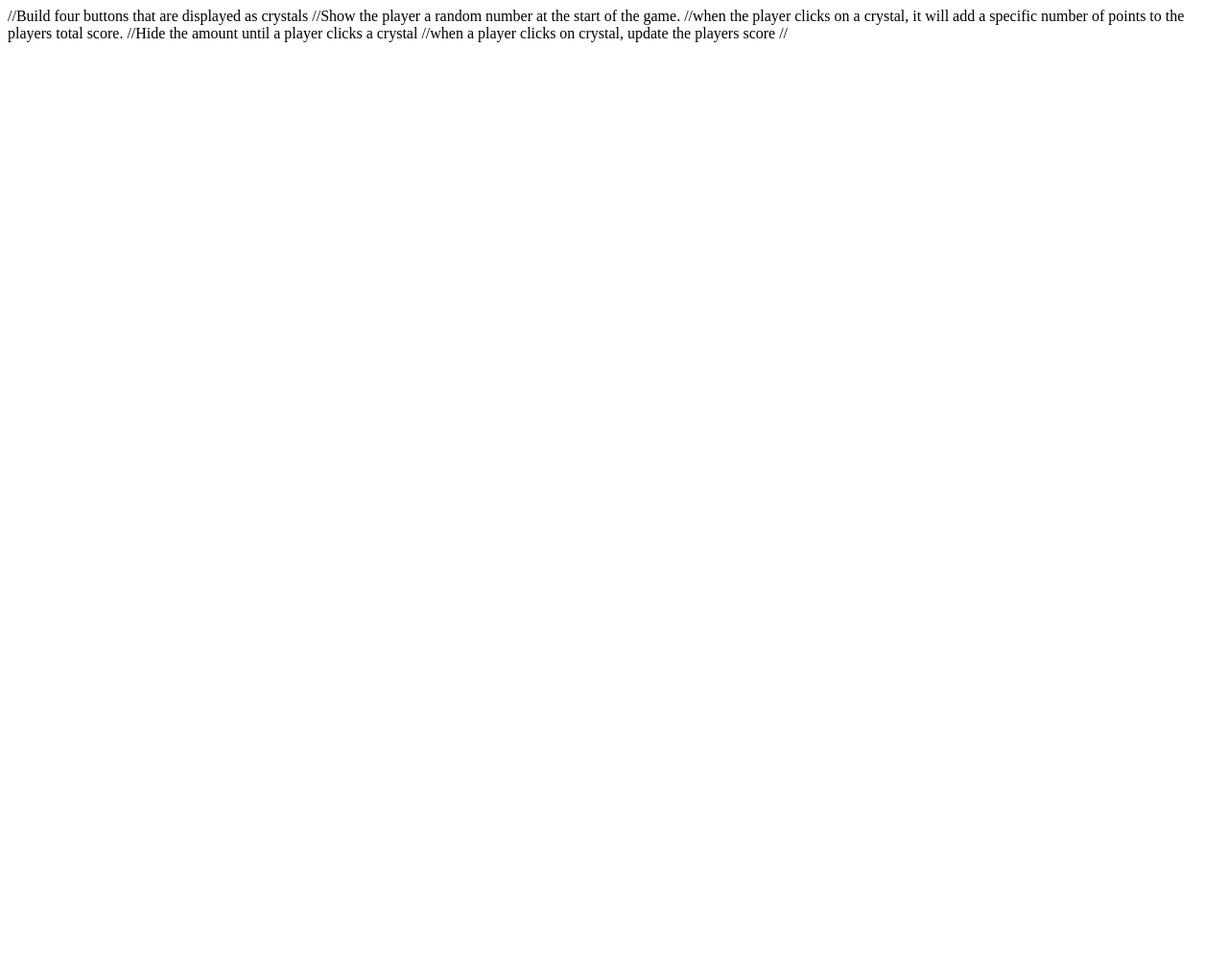
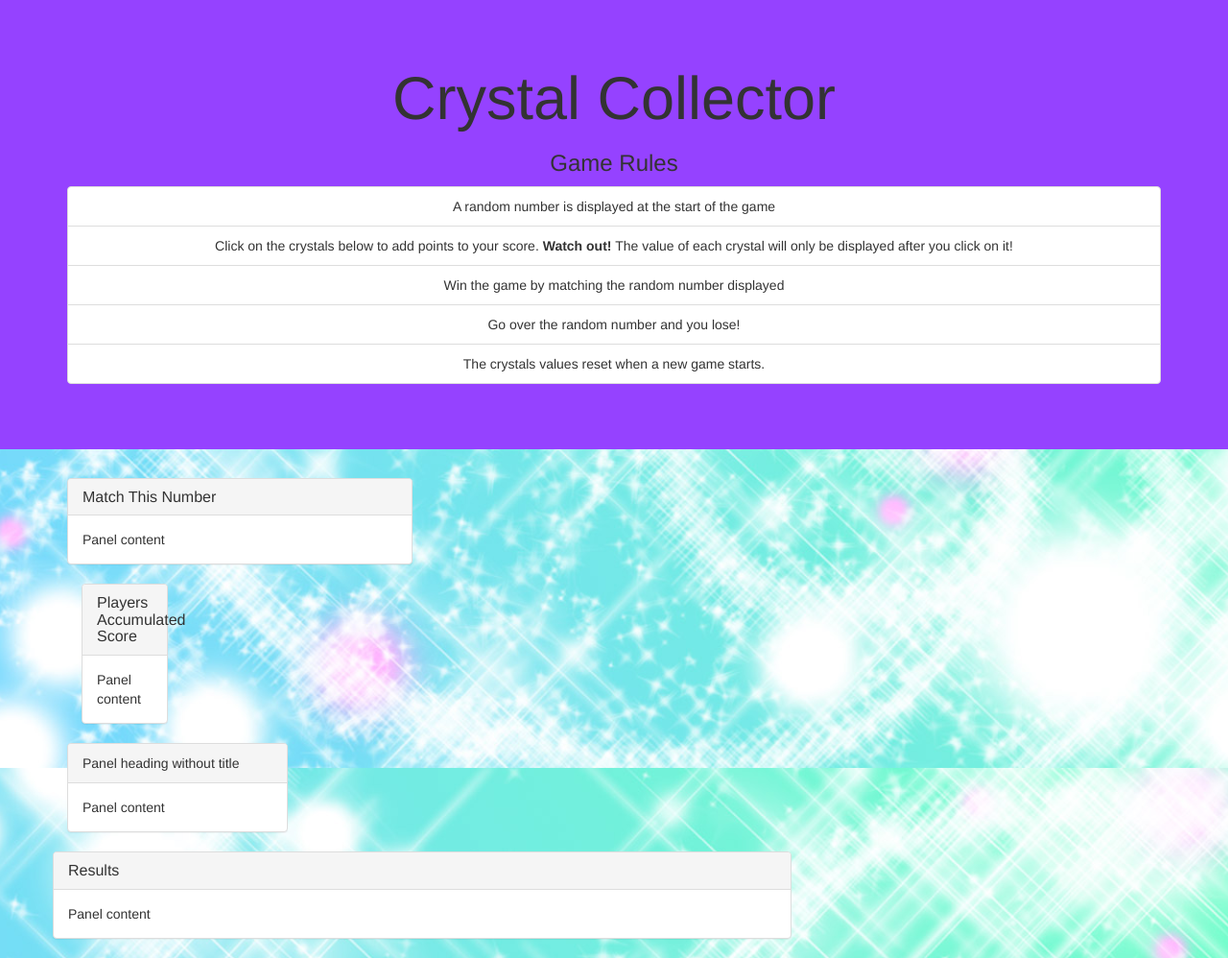
Before and after one commit to rgeffre/Crystal_Collector_Game, a plain HTML site: page Index.html in a window 1280 px wide. Shown: the whole page at 96% size. Before the commit the page ends 800 px from the top, so only its background shows below. Drawn offline with nearby package versions, Linux system fonts and the light colour scheme.

Commit message:
third updates

```diff
--- a/Index.html
+++ b/Index.html
@@ -1,10 +1,93 @@
-//Build four buttons that are displayed as crystals
+<!DOCTYPE html>
+<html lang="en-US">
+<head>
+	<meta charset="UTF-8">
+	<title>Crystal Collector Game</title>
+	<!-- Added link to the jQuery library -->
+	<script src="https://cdnjs.cloudflare.com/ajax/libs/jquery/3.2.1/jquery.min.js"></script>
+	<!-- Added a link to Bootstrap -->
+	<link rel="stylesheet" href="https://maxcdn.bootstrapcdn.com/bootstrap/3.3.6/css/bootstrap.min.css" integrity="sha384-1q8mTJOASx8j1Au+a5WDVnPi2lkFfwwEAa8hDDdjZlpLegxhjVME1fgjWPGmkzs7" crossorigin="anonymous">
+	<!-- Added css stylesheet to set custom styles -->
+	<link rel="stylesheet" href="assets/css/style.css">
 
-//Show the player a random number at the start of the game.
+</head>
+<body>
 
-//when the player clicks on a crystal, it will add a specific number of points to the players total score.
-	//Hide the amount until a player clicks a crystal
+	<div class="jumbotron">
+  	<div class="container">
+    	<h1 class="text-center">Crystal Collector</h1>
+    	<h3 class= "text-center">Game Rules</h3>
+      	<ul class="list-group text-center">
+         	<li class="list-group-item">A random number is displayed at the start of the game</li>
+         	<li class="list-group-item">Click on the crystals below to add points to your score. <strong> Watch out!</strong> The value of each crystal will only be displayed after you click on it!</li>
+         	<li class="list-group-item">Win the game by matching the random number displayed</li>
+         	<li class="list-group-item">Go over the random number and you lose!</li>
+         	<li class="list-group-item">The crystals values reset when a new game starts.</li>
+      	</ul>
+  	</div>
+	</div>
 
-	//when a player clicks on crystal, update the players score
+	<div class="container">
+  	<div class="row">
+			<!-- Random Number Panel -->
+    	<div class="col-lg-4">
+    	 	<div class="panel panel-default">
+        	<div class="panel-heading">
+          	<h3 class="panel-title">Match This Number</h3>
+        	</div> <!--Panel heading -->
 
-//
+        	<div class="panel-body">
+          	Panel content
+        	</div> <!-- Panel Body -->
+     		</div>
+
+    	<!-- Players Accumulated Score Panel -->
+    	<div class="col-lg-4">
+    	<div class="w-100">
+    	  <div class="panel panel-default">
+        	<div class="panel-heading">
+          	<h3 class="panel-title">Players Accumulated Score</h3>
+        	</div>
+
+        	<div class="panel-body">
+           	Panel content
+        	</div> <!-- Panel Body -->
+     		</div> <!-- Panel default -->
+   	 	</div> <!-- Panel column -->
+		</div>
+
+		<div class="row">
+
+				<!-- Crystal Buttons Panel-->
+		 		<div class="col-lg-8">
+		 			<div class="panel panel-default">
+  	  			<div class="panel-heading">Panel heading without title</div>
+  	   				<div class="panel-body">
+         				Panel content
+       				</div>
+     				</div> <!-- Panel heading -->
+     			</div> <!-- Panel default -->
+     		</div> <!-- Panel column -->
+     	</div> <!-- Panel Row -->
+
+			<div class="row">
+
+				<!-- Results Panel -->
+				<div class="col-lg-8">
+					<div class="panel panel-default">
+     				<div class="panel-heading">
+       				<h3 class="panel-title">Results</h3>
+     				</div>
+
+     				<div class="panel-body">
+       				Panel content
+     				</div>
+					</div> <!-- Panel heading -->
+				</div> <!-- Panel default -->
+     		</div> <!-- Panel column -->
+     	</div> <!-- Panel Row -->
+    </div>
+	</div> <!-- Container -->
+
+</body>
+</html>
--- a/assets/css/style.css
+++ b/assets/css/style.css
@@ -0,0 +1,26 @@
+.jumbotron {
+	background-color: #9542FF;
+}
+
+/* Added responsive background image*/
+body {
+	background: url("../images/gamebackground.jpg") no-repeat center center fixed;
+    -webkit-background-size: cover;
+    -moz-background-size: cover;
+    -o-background-size: cover;
+    background-size: cover;
+	background-color: #17EBCE
+
+}
+
+.random > div {
+	display: inline-block;
+	vertical-align: top;
+	margin-right: 1em;
+}
+
+.score > div {
+	display: inline-block;
+	vertical-align: top;
+	margin-right: 1em;
+}
```
Also changed, not shown: assets/javascript/game.js (+119 -0 lines), assets/images/gamebackground.jpg (added), assets/images/gamebackground.png (added), 2 other files.
